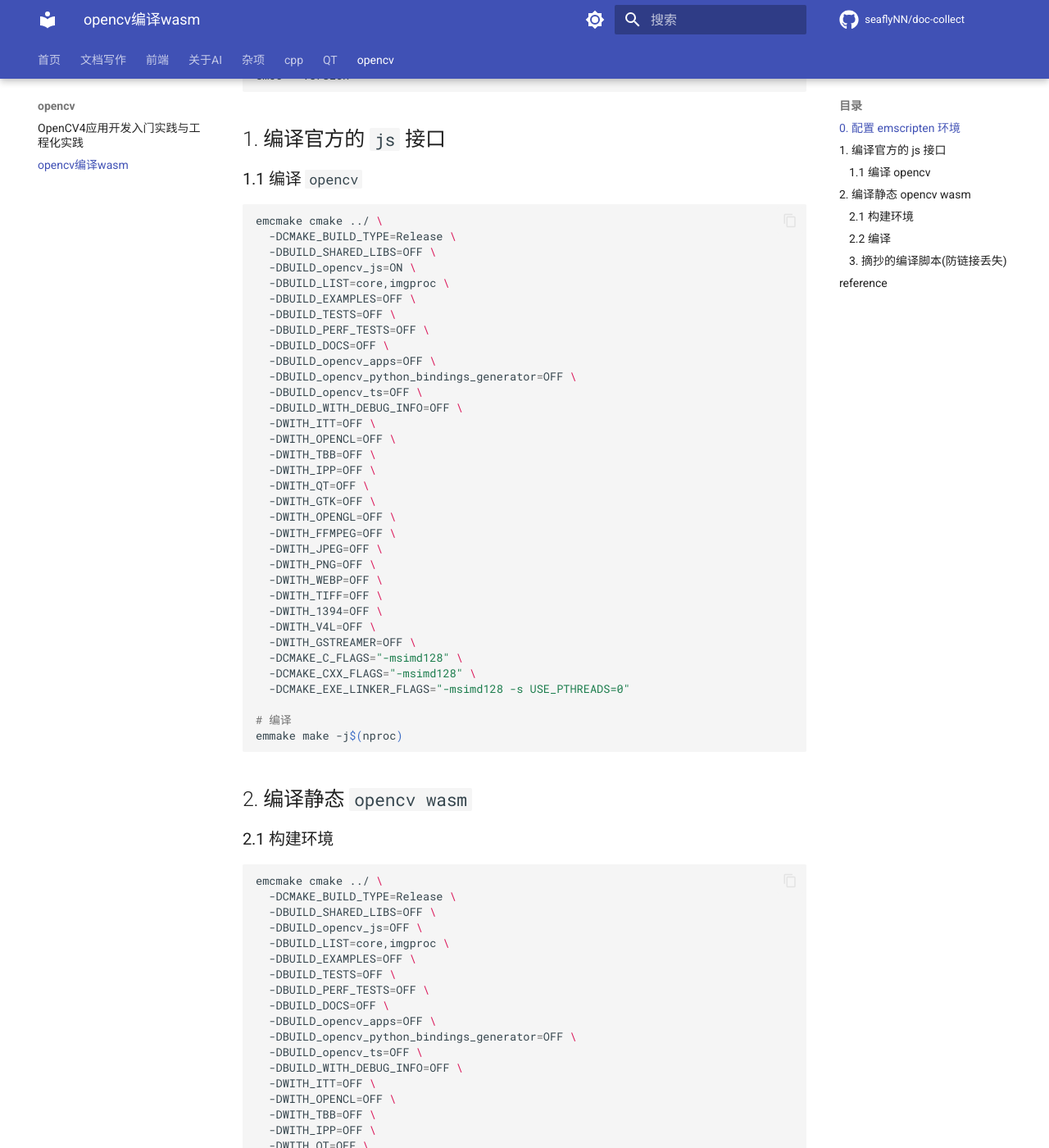
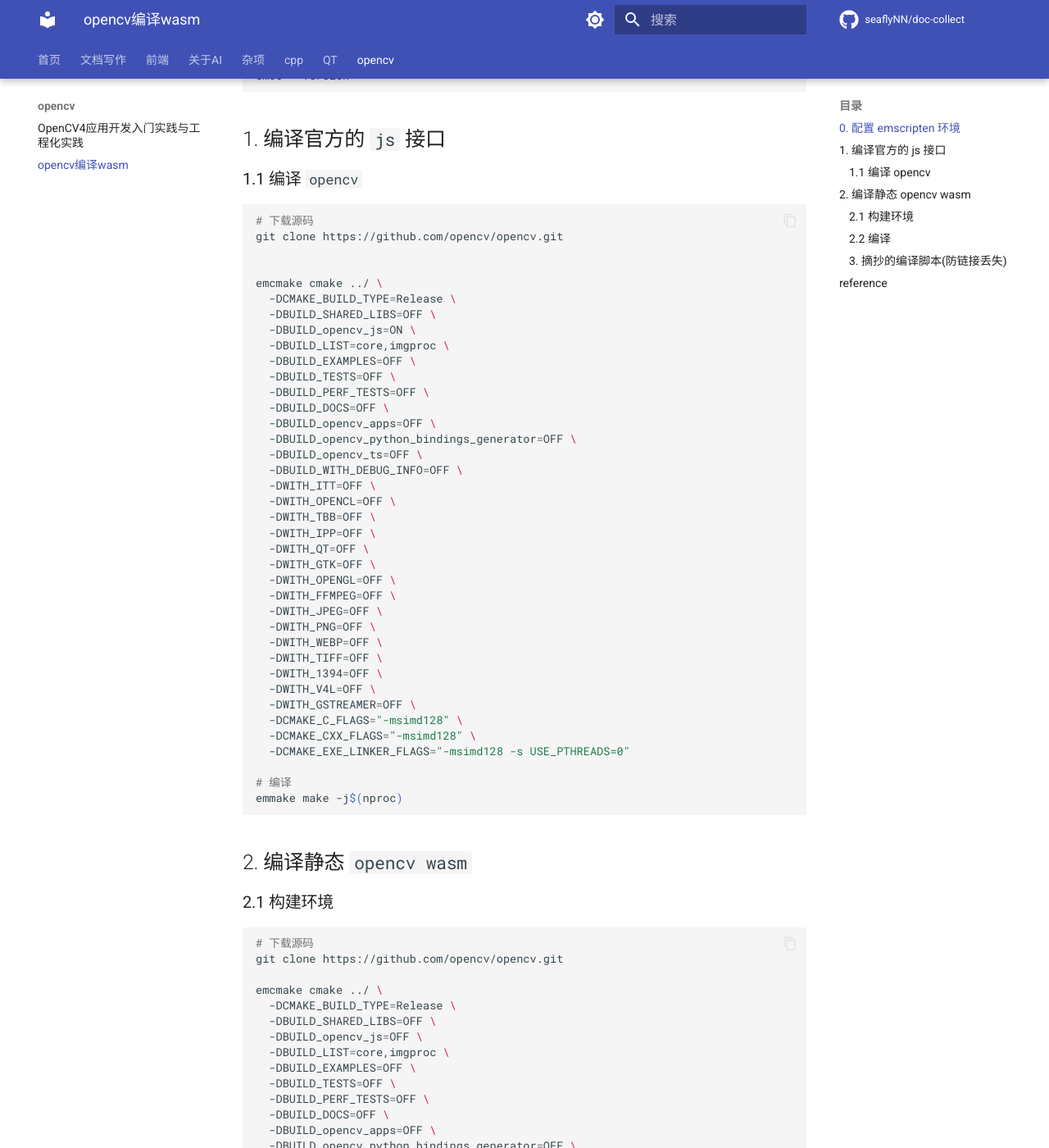
Before and after one commit to seaflyNN/doc-collect, an MkDocs documentation site: the page built from docs/opencv/wasm-opencv.md, in a window 1280 px wide and 1400 px high, scrolled down 788 px. Shown: the whole window at 82% size. Built offline with MkDocs 1.6.1 and Material for MkDocs 9.7.7, drawn with Linux system fonts in a browser that asks for light colours; comment, search, counter and statistics services are not loaded; some of the changed text lies outside the part shown.

Commit message:
更新WASM OpenCV文档，新增下载源码的步骤，并添加CMake安装路径配置，提升开发者在编译OpenCV时的指导性和实用性。

````diff
--- a/docs/opencv/wasm-opencv.md
+++ b/docs/opencv/wasm-opencv.md
@@ -33,6 +33,10 @@ emcc --version
 
 ### 1.1 编译 `opencv`
 ```sh
+# 下载源码
+git clone https://github.com/opencv/opencv.git
+
+
 emcmake cmake ../ \
   -DCMAKE_BUILD_TYPE=Release \
   -DBUILD_SHARED_LIBS=OFF \
@@ -73,6 +77,9 @@ emmake make -j$(nproc)
 
 ### 2.1 构建环境
 ```sh
+# 下载源码
+git clone https://github.com/opencv/opencv.git
+
 emcmake cmake ../ \
   -DCMAKE_BUILD_TYPE=Release \
   -DBUILD_SHARED_LIBS=OFF \
````
Also changed, not shown: other parts of docs/opencv/wasm-opencv.md (+2 -1 lines).
